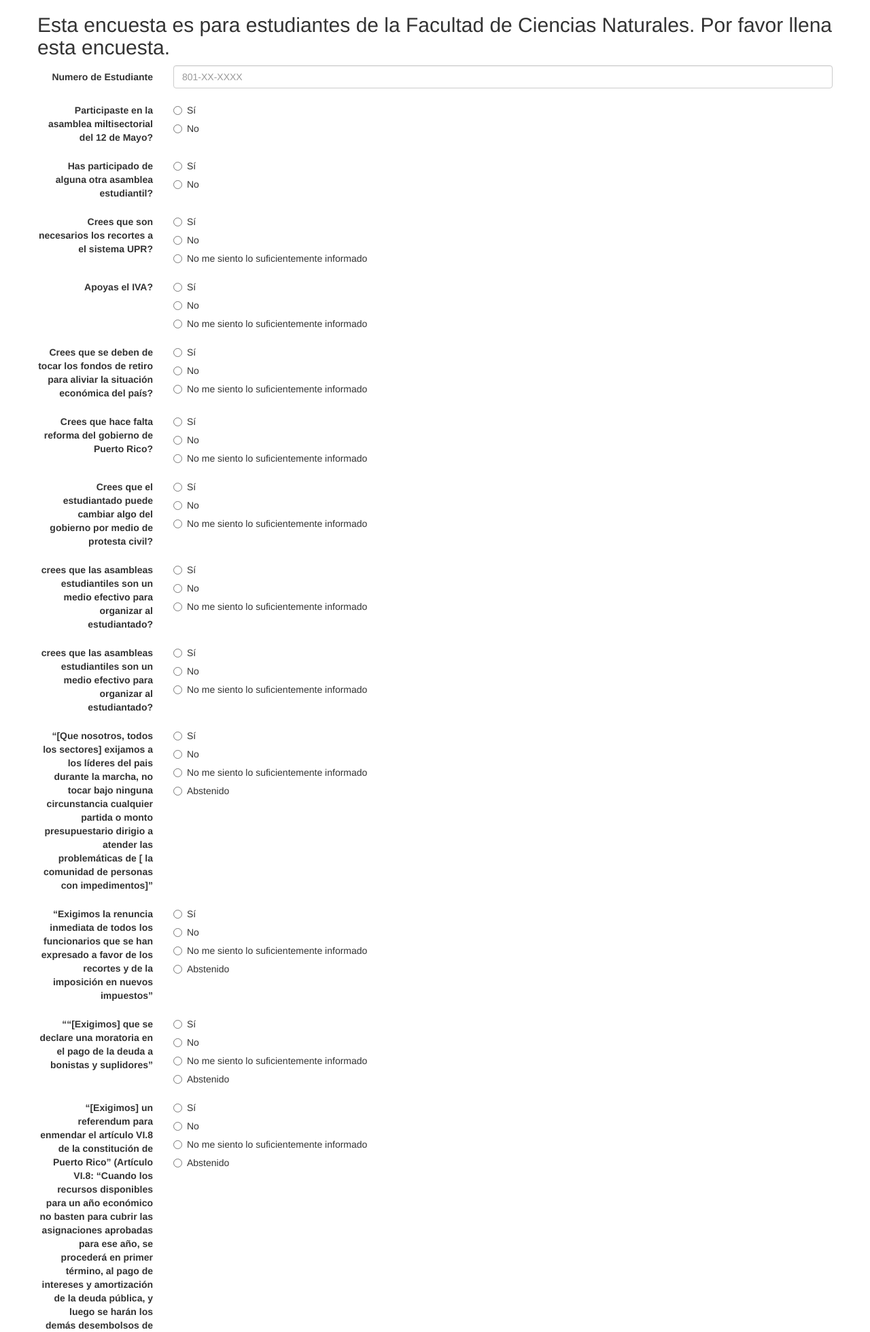
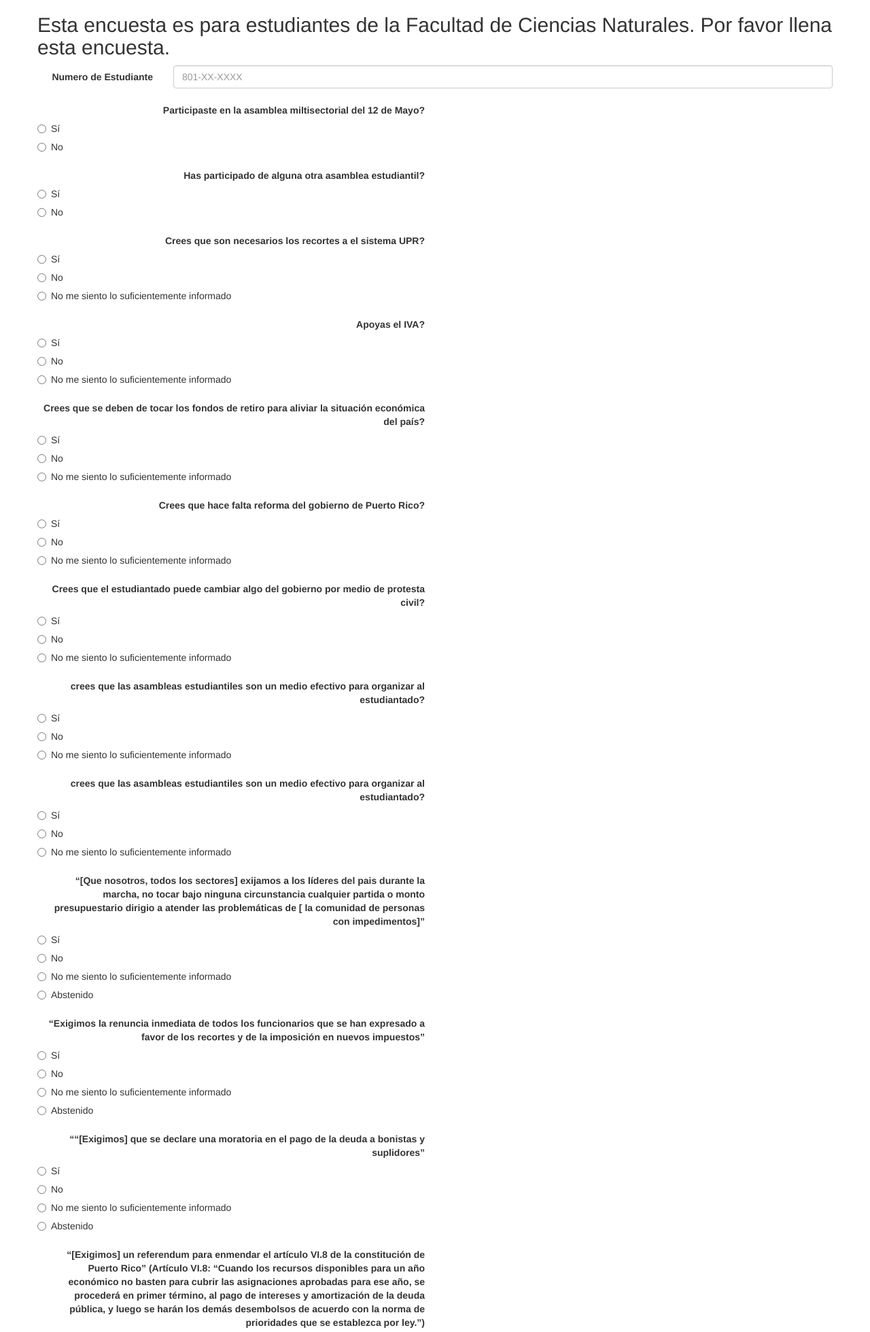
Before and after one commit to Jom901/Encuesta-Naturales, a Flask app: page / in a window 1280 px wide. Shown: the top 1959 px of the page at 68% size. Run offline with Flask 2, Linux system fonts and the light colour scheme; some libraries are stand-ins or nearby versions.

Commit message:
Las preguntas

```diff
--- a/templates/index.html
+++ b/templates/index.html
@@ -15,7 +15,7 @@
         </div>
       </div>
       <div class="form-group">
-        <label for="inputStudentNumber" class="col-sm-2 control-label">Participaste en la asamblea miltisectorial del 12 de Mayo?</label>
+        <label for="inputStudentNumber" class="col-sm-6 control-label">Participaste en la asamblea miltisectorial del 12 de Mayo?</label>
         <div class="col-sm-10">
           <div class="radio">
             <label>
@@ -33,7 +33,7 @@
       </div>
 
       <div class="form-group">
-        <label for="inputStudentNumber" class="col-sm-2 control-label">Has participado de alguna otra asamblea estudiantil?</label>
+        <label for="inputStudentNumber" class="col-sm-6 control-label">Has participado de alguna otra asamblea estudiantil?</label>
         <div class="col-sm-10">
           <div class="radio">
             <label>
@@ -51,7 +51,7 @@
       </div>
 
       <div class="form-group">
-        <label for="inputStudentNumber" class="col-sm-2 control-label">Crees que son necesarios los recortes a el sistema UPR?</label>
+        <label for="inputStudentNumber" class="col-sm-6 control-label">Crees que son necesarios los recortes a el sistema UPR?</label>
         <div class="col-sm-10">
           <div class="radio">
             <label>
@@ -75,7 +75,7 @@
       </div>
 
       <div class="form-group">
-        <label for="inputStudentNumber" class="col-sm-2 control-label">Apoyas el IVA?</label>
+        <label for="inputStudentNumber" class="col-sm-6 control-label">Apoyas el IVA?</label>
         <div class="col-sm-10">
           <div class="radio">
             <label>
@@ -99,7 +99,7 @@
       </div>
 
       <div class="form-group">
-        <label for="inputStudentNumber" class="col-sm-2 control-label">Crees que se deben de tocar los fondos de retiro para aliviar la situación económica del país?</label>
+        <label for="inputStudentNumber" class="col-sm-6 control-label">Crees que se deben de tocar los fondos de retiro para aliviar la situación económica del país?</label>
         <div class="col-sm-10">
           <div class="radio">
             <label>
@@ -123,7 +123,7 @@
       </div>
 
       <div class="form-group">
-        <label for="inputStudentNumber" class="col-sm-2 control-label">Crees que hace falta reforma del gobierno de Puerto Rico?</label>
+        <label for="inputStudentNumber" class="col-sm-6 control-label">Crees que hace falta reforma del gobierno de Puerto Rico?</label>
         <div class="col-sm-10">
           <div class="radio">
             <label>
@@ -147,7 +147,7 @@
       </div>
 
       <div class="form-group">
-        <label for="inputStudentNumber" class="col-sm-2 control-label">Crees que el estudiantado puede cambiar algo del gobierno por medio de protesta civil?</label>
+        <label for="inputStudentNumber" class="col-sm-6 control-label">Crees que el estudiantado puede cambiar algo del gobierno por medio de protesta civil?</label>
         <div class="col-sm-10">
           <div class="radio">
             <label>
@@ -171,7 +171,7 @@
       </div>
 
       <div class="form-group">
-        <label for="inputStudentNumber" class="col-sm-2 control-label">crees que las asambleas estudiantiles son un medio efectivo para organizar al estudiantado?</label>
+        <label for="inputStudentNumber" class="col-sm-6 control-label">crees que las asambleas estudiantiles son un medio efectivo para organizar al estudiantado?</label>
         <div class="col-sm-10">
           <div class="radio">
             <label>
@@ -195,7 +195,7 @@
       </div>
 
       <div class="form-group">
-        <label for="inputStudentNumber" class="col-sm-2 control-label">crees que las asambleas estudiantiles son un medio efectivo para organizar al estudiantado?</label>
+        <label for="inputStudentNumber" class="col-sm-6 control-label">crees que las asambleas estudiantiles son un medio efectivo para organizar al estudiantado?</label>
         <div class="col-sm-10">
           <div class="radio">
             <label>
@@ -219,7 +219,7 @@
       </div>
 
       <div class="form-group">
-        <label for="inputStudentNumber" class="col-sm-2 control-label">“[Que nosotros, todos los sectores] exijamos a los líderes del pais durante la marcha, no tocar bajo ninguna circunstancia cualquier partida o monto presupuestario dirigio a atender las problemáticas de [ la comunidad de personas con impedimentos]”</label>
+        <label for="inputStudentNumber" class="col-sm-6 control-label">“[Que nosotros, todos los sectores] exijamos a los líderes del pais durante la marcha, no tocar bajo ninguna circunstancia cualquier partida o monto presupuestario dirigio a atender las problemáticas de [ la comunidad de personas con impedimentos]”</label>
         <div class="col-sm-10">
           <div class="radio">
             <label>
@@ -249,7 +249,7 @@
       </div>
 
       <div class="form-group">
-        <label for="inputStudentNumber" class="col-sm-2 control-label">“Exigimos la renuncia inmediata de todos los funcionarios que se han expresado a favor de los recortes y de la imposición en nuevos impuestos”</label>
+        <label for="inputStudentNumber" class="col-sm-6 control-label">“Exigimos la renuncia inmediata de todos los funcionarios que se han expresado a favor de los recortes y de la imposición en nuevos impuestos”</label>
         <div class="col-sm-10">
           <div class="radio">
             <label>
@@ -279,7 +279,7 @@
       </div>
 
        <div class="form-group">
-        <label for="inputStudentNumber" class="col-sm-2 control-label">““[Exigimos] que se declare una moratoria en el pago de la deuda a bonistas y suplidores”</label>
+        <label for="inputStudentNumber" class="col-sm-6 control-label">““[Exigimos] que se declare una moratoria en el pago de la deuda a bonistas y suplidores”</label>
         <div class="col-sm-10">
           <div class="radio">
             <label>
@@ -309,7 +309,7 @@
       </div>
 
       <div class="form-group">
-        <label for="inputStudentNumber" class="col-sm-2 control-label">“[Exigimos] un referendum para enmendar el artículo VI.8 de la constitución de Puerto Rico” (Artículo VI.8: “Cuando los recursos disponibles para un año económico no basten para cubrir las asignaciones aprobadas para ese año, se procederá en primer término, al pago de intereses y amortización de la deuda pública, y luego se harán los demás desembolsos de acuerdo con la norma de prioridades que se establezca por ley.”)</label>
+        <label for="inputStudentNumber" class="col-sm-6 control-label">“[Exigimos] un referendum para enmendar el artículo VI.8 de la constitución de Puerto Rico” (Artículo VI.8: “Cuando los recursos disponibles para un año económico no basten para cubrir las asignaciones aprobadas para ese año, se procederá en primer término, al pago de intereses y amortización de la deuda pública, y luego se harán los demás desembolsos de acuerdo con la norma de prioridades que se establezca por ley.”)</label>
         <div class="col-sm-10">
           <div class="radio">
             <label>
@@ -789,7 +789,7 @@
       </div>
 
       <div class="form-group">
-        <label for="inputStudentNumber" class="col-sm-2 control-label">Que se haga disponible un desglose comprensivo, actualizado y digitalmente accesible de las finanzas de la UPR y el gobierno de Puerto Rico que detalle la totalidad de ingresos e inversiones de las mismas, con el fin de proveer al pueblo los medios de proponer soluciones concretas arraigadas en la realidad fiscal del gobierno. Este informe debe incluir entre otras cosas: sueldos de empleados con sus responsabilidades y descripción de trabajo, bonos, servicios y bienes provistos a funcionarios publicos (comida, gasolina, agua, viajes, dietas, etc), inversión en enseres (autos, escritorios, etc.) y planta física; los gastos de diferentes edificios gubernamentales en agua, electricidad y servicios de telecomunicaciones; ingresos viniendo de fuentes públicas y privadas; contratos con entes privados y las tareas que se esperan cumplir a cambio del monto desembolsado a los mismos.
+        <label for="inputStudentNumber" class="col-sm-12 control-label">Que se haga disponible un desglose comprensivo, actualizado y digitalmente accesible de las finanzas de la UPR y el gobierno de Puerto Rico que detalle la totalidad de ingresos e inversiones de las mismas, con el fin de proveer al pueblo los medios de proponer soluciones concretas arraigadas en la realidad fiscal del gobierno. Este informe debe incluir entre otras cosas: sueldos de empleados con sus responsabilidades y descripción de trabajo, bonos, servicios y bienes provistos a funcionarios publicos (comida, gasolina, agua, viajes, dietas, etc), inversión en enseres (autos, escritorios, etc.) y planta física; los gastos de diferentes edificios gubernamentales en agua, electricidad y servicios de telecomunicaciones; ingresos viniendo de fuentes públicas y privadas; contratos con entes privados y las tareas que se esperan cumplir a cambio del monto desembolsado a los mismos.
         </label>
         <div class="col-sm-10">
           <div class="radio">
```
